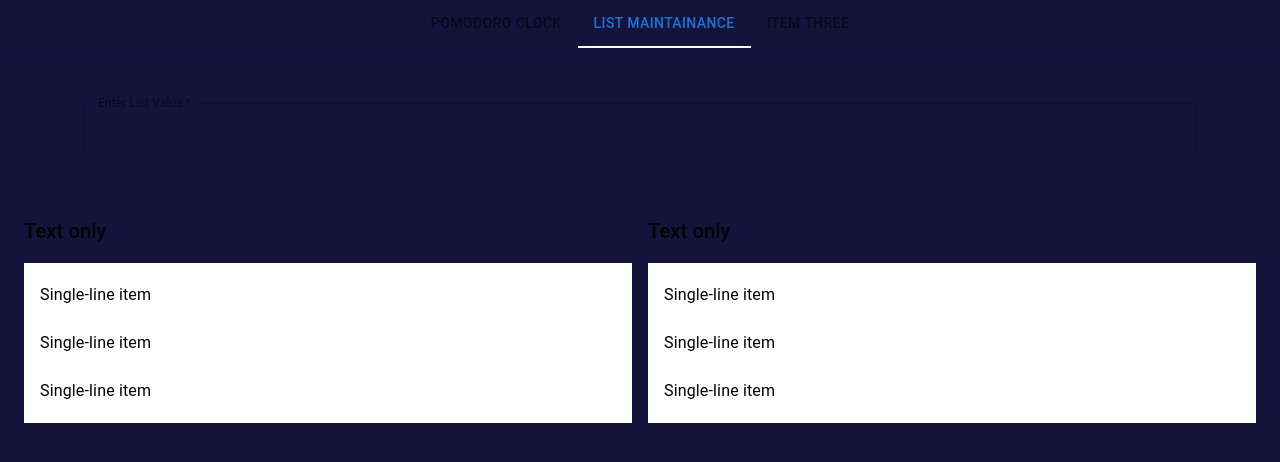
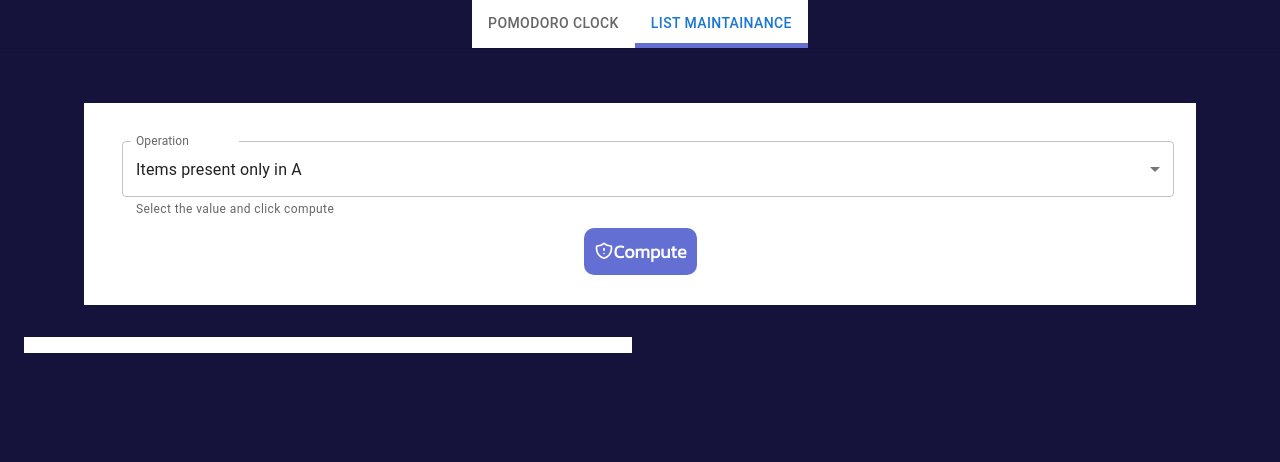
Before and after one commit to AjaiJA/pomodoro-clock, a React (Create React App) app: page / in a window 1280 px wide. Both pictures are taken after a click on the tab "LIST MAINTAINANCE". Shown: the top 462 px of the page. Built offline with nearby package versions, Linux system fonts and the light colour scheme.

Commit message:
Files Added

```diff
--- a/src/App.css
+++ b/src/App.css
@@ -68,6 +68,10 @@ p{
 .form-body{
   margin:auto 60px;
 }
+.form-body .list-input-div{
+  padding:30px;
+  background:white;
+}
 /*
 
 @media (prefers-reduced-motion: no-preference) {
--- a/src/App.js
+++ b/src/App.js
@@ -61,10 +61,16 @@ export default function App() {
   return (
     <div>
       <Box sx={{ borderBottom: 1, borderColor: 'divider' }}>
-        <Tabs inkBarStyle={{background: 'blue'}} centered TabIndicatorProps={{style: {background:'white',color:'white'}}} value={value} onChange={handleChange} aria-label="basic tabs example">
+        <Tabs centered
+          TabIndicatorProps={{style: {background:'#646FD4',height:5},}}
+          sx={{
+            "& button":{backgroundColor:"white"},
+            "& button:active":{backgroundColor:"#646FD4"},
+          }}
+          value={value} onChange={handleChange} aria-label="basic tabs example"
+        >
           <Tab label="Pomodoro Clock" {...a11yProps(0)} />
           <Tab label="List Maintainance" {...a11yProps(1)} />
-          <Tab label="Item Three" {...a11yProps(2)} />
         </Tabs>
       </Box>
       <TabPanel value={value} index={0}>
@@ -73,9 +79,6 @@ export default function App() {
       <TabPanel value={value} index={1}>
         <ListMaintain />
       </TabPanel>
-      <TabPanel value={value} index={2}>
-        Item Three
-      </TabPanel>
     </div>
   )
 }
--- a/src/components/ListMaintain.js
+++ b/src/components/ListMaintain.js
@@ -1,4 +1,4 @@
-import React from 'react'
+import React,{useState} from 'react'
 import { styled } from '@mui/material/styles';
 import List from '@mui/material/List';
 import ListItem from '@mui/material/ListItem';
@@ -6,6 +6,11 @@ import ListItemText from '@mui/material/ListItemText';
 import Grid from '@mui/material/Grid';
 import Typography from '@mui/material/Typography';
 import {Tooltip,TextField} from '@mui/material'
+import InputLabel from '@mui/material/InputLabel';
+import MenuItem from '@mui/material/MenuItem';
+import FormHelperText from '@mui/material/FormHelperText';
+import FormControl from '@mui/material/FormControl';
+import Select from '@mui/material/Select';
 
 function generate(element) {
   return [0, 1, 2].map((value) =>
@@ -20,29 +25,97 @@ const Demo = styled('div')(({ theme }) => ({
 }));
 
 export default function ListMaintain() {
-  const [dense, setDense] = React.useState(false);
-  const [secondary, setSecondary] = React.useState(false);
-  const [input, setInput] = React.useState("");
+  const [dense, setDense] = useState(false);
+  const [input, setInput] = useState(0);
+  const listA=["Apple","Banana","Orange","Mango","Grapes","Beans"]
+  const listB=["Tomato","Potato","Spinach","Cucumber","Beans","Chilli","Grapes"]
+  const [lists,setLists]=useState([])
+  const [listName,setListName]=useState("")
+
+  const handleChange = (event) => {
+    setInput(Number(event.target.value));
+  };
+  let handleList=()=>{
+    if(input===0){
+      setListName("Items present only in A")
+      setLists(listA)
+    }
+    else if(input===1){
+      setListName("Items present only in B")
+      setLists(listB)
+    }
+    else if(input===2){
+      setListName("Items present in both A and B")
+      setLists(listA.concat(listB))
+    }
+    else if(input===3){
+      setListName("Items combining both A and B (unique)")
+
+    }
+    else{
+
+    }
+  }
   return (
     <div className="list-maintain-view">
       <div className="form-body">
         <div className="list-input-div">
-          <TextField
-            required
-            id="outlined-required"
-            fullWidth
-            label="Enter List Value"
-            InputLabelProps={{
-              shrink: true,
-            }}
-            value={input} onChange={(e)=>setInput(e.target.value)}
-          />
-        </div><br/>
+          <FormControl sx={{ m: 1, minWidth: 120 }} fullWidth>
+            <InputLabel id="demo-simple-select-helper-label">Operation</InputLabel>
+            <Select
+              required
+              labelId="demo-simple-select-helper-label"
+              id="demo-simple-select-helper"
+              value={input}
+              label="Select Operation"
+              onChange={handleChange}
+            >
+              <MenuItem value="">
+                <em>None</em>
+              </MenuItem>
+              <MenuItem value="0">Items present only in A</MenuItem>
+              <MenuItem value="1">Items present only in B</MenuItem>
+              <MenuItem value="2">Items present in both A and B</MenuItem>
+              <MenuItem value="3">Items combining both A and B (unique)</MenuItem>
+            </Select>
+            <FormHelperText>Select the value and click compute</FormHelperText>
+          </FormControl><br/>
+          <center>
+            <Tooltip title="Continue" arrow>
+              <button type="button" className="apply-btn" onClick={handleList} >
+                <span>
+                  <svg xmlns="http://www.w3.org/2000/svg" className="h-6 w-6" fill="none" viewBox="0 0 24 24" stroke="currentColor" strokeWidth={2}>
+                    <path strokeLinecap="round" strokeLinejoin="round" d="M20.618 5.984A11.955 11.955 0 0112 2.944a11.955 11.955 0 01-8.618 3.04A12.02 12.02 0 003 9c0 5.591 3.824 10.29 9 11.622 5.176-1.332 9-6.03 9-11.622 0-1.042-.133-2.052-.382-3.016zM12 9v2m0 4h.01" />
+                  </svg>
+                  Compute
+                </span>
+              </button>
+            </Tooltip>
+          </center>
+        </div>
       </div>
       <Grid container spacing={2}>
         <Grid item xs={12} md={6}>
-          <Typography sx={{ mt: 4, mb: 2 }} variant="h6" component="div">
-            Text only
+          <Typography style={{color:"white"}} sx={{ mt: 4, mb: 2 }} variant="h6" component="div">
+            {listName}
+          </Typography>
+          <Demo>
+            <List dense={dense}>
+              {
+                lists.map((list,index)=>(
+                  <ListItem key={index}>
+                    <ListItemText
+                      primary={list}
+                    />
+                  </ListItem>
+                ))
+              }
+            </List>
+          </Demo>
+        </Grid>
+        {/* <Grid item xs={12} md={6}>
+          <Typography style={{color:"white"}} sx={{ mt: 4, mb: 2 }} variant="h6" component="div">
+            List B
           </Typography>
           <Demo>
             <List dense={dense}>
@@ -56,24 +129,7 @@ export default function ListMaintain() {
               )}
             </List>
           </Demo>
-        </Grid>
-        <Grid item xs={12} md={6}>
-          <Typography sx={{ mt: 4, mb: 2 }} variant="h6" component="div">
-            Text only
-          </Typography>
-          <Demo>
-            <List dense={dense}>
-              {generate(
-                <ListItem>
-                  <ListItemText
-                    primary="Single-line item"
-                    secondary={secondary ? 'Secondary text' : null}
-                  />
-                </ListItem>,
-              )}
-            </List>
-          </Demo>
-        </Grid>
+        </Grid> */}
       </Grid>
     </div>
   )
```
